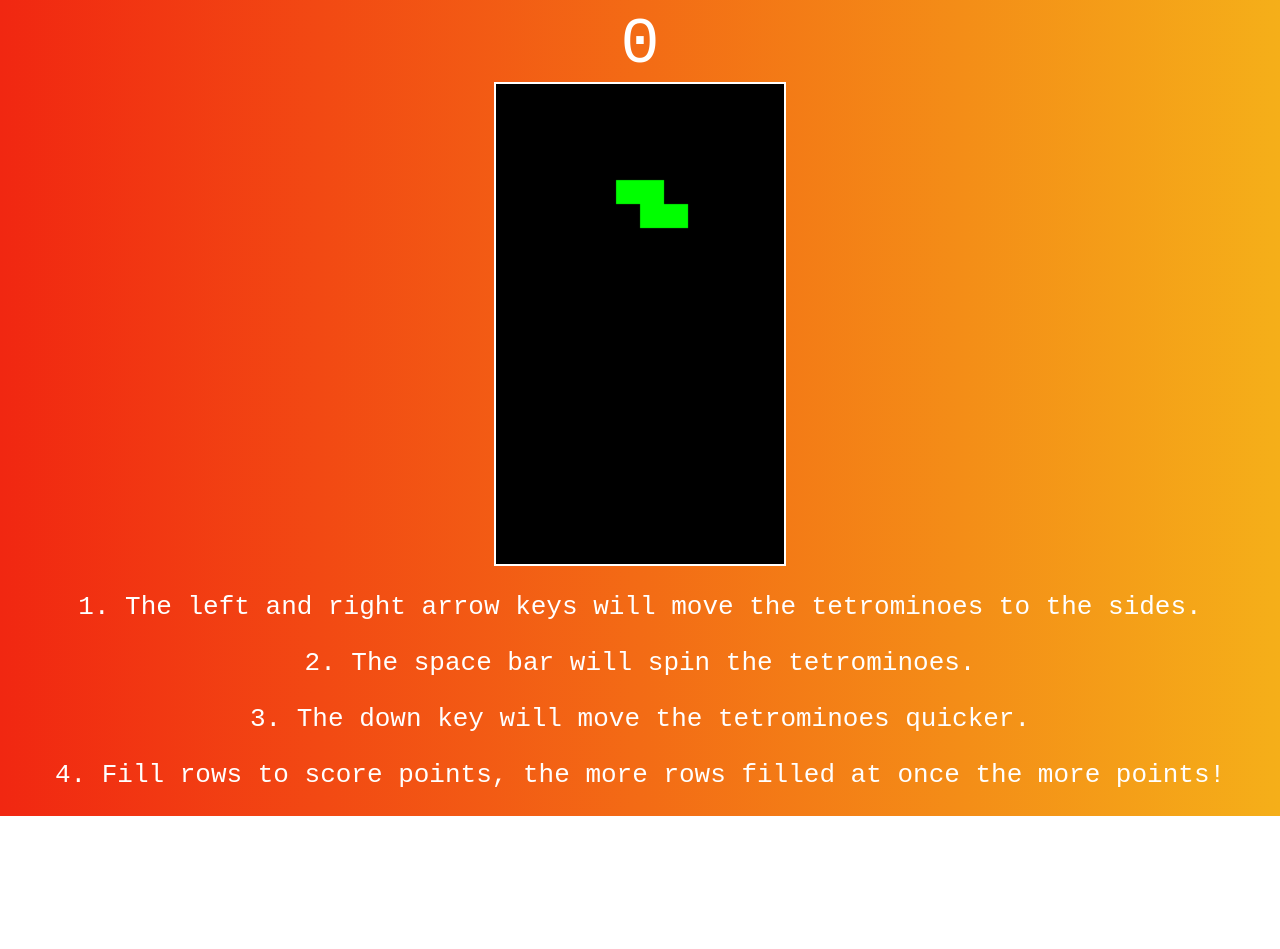
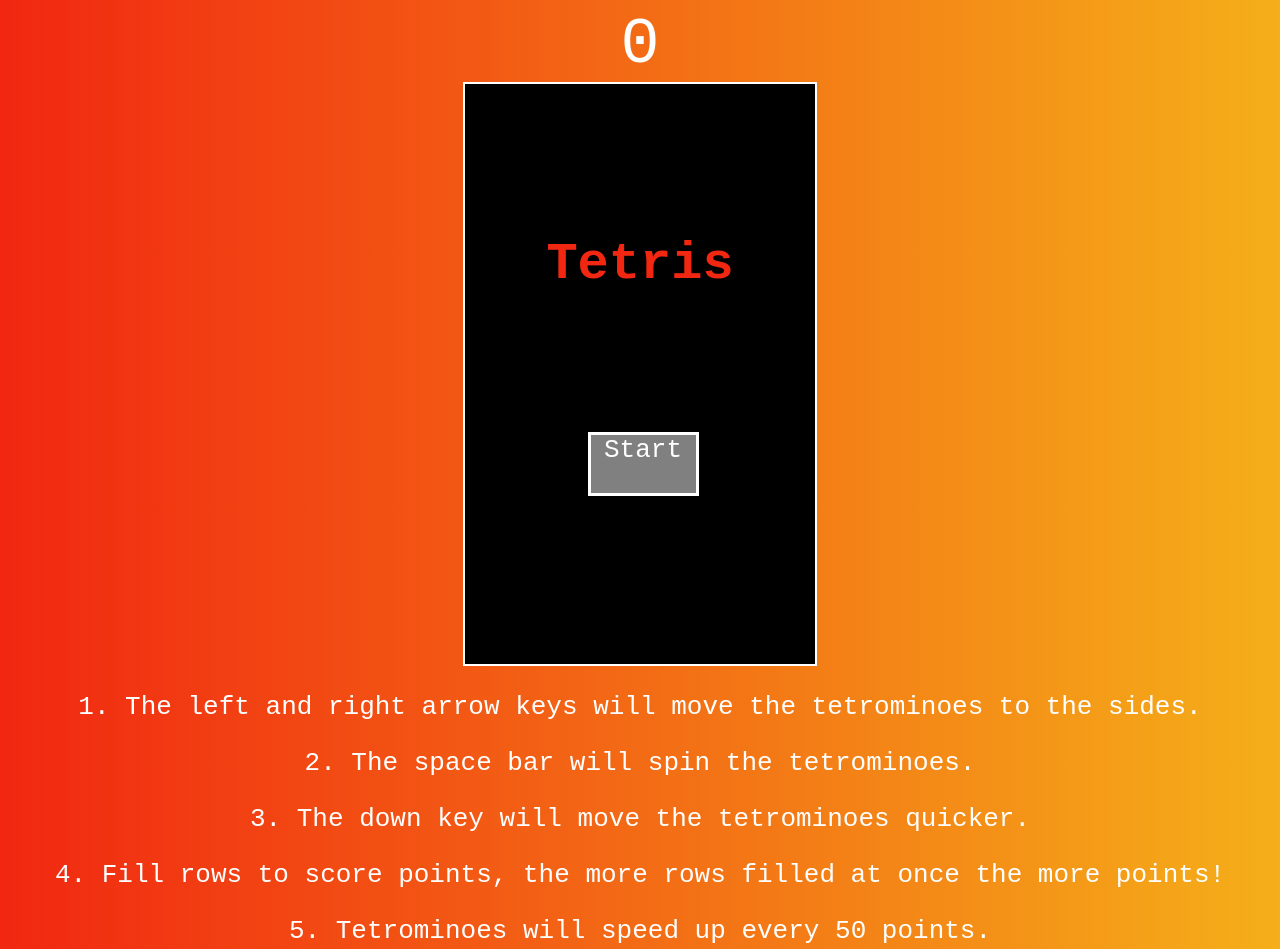
Before and after one commit to Danielson77789/tetris, a plain HTML site: page index.html in a window 1280 px wide. Shown: the top 949 px of the page. Before the commit the page ends 816 px from the top, so only its background shows below. Drawn offline with Linux system fonts and the light colour scheme.

Commit message:
"added speedUp and a Menu"

```diff
--- a/app.js
+++ b/app.js
@@ -17,6 +17,7 @@ function arenaSweap() {
 
     player.score += rowCount * 10;
     rowCount *= 2;
+    speedUp();
   }
 }
 
@@ -145,6 +146,8 @@ function playerReset() {
   if (collide(arena, player)) {
     arena.forEach(row => row.fill(0));
     player.score = 0;
+    speedCount = 0;
+    let dropInterval = 1000;
     updateScore();
   }
 }
@@ -201,6 +204,18 @@ function update(time = 0) {
   requestAnimationFrame(update);
 }
 
+let speedCount = 0;
+
+function speedUp() {
+  let args = player.score - speedCount;
+  if (args >= 50) {
+    dropInterval -= 100;
+    speedCount += 50;
+    console.log(dropInterval);
+  }
+
+}
+
 function updateScore() {
   document.getElementById('score').innerText = player.score;
 }
--- a/index.html
+++ b/index.html
@@ -6,14 +6,17 @@
   <link rel="stylesheet" href="./style.css">
 </head>
 <body>
-  <div id='score'> </div>
+  <div id='score'>0</div>
   <div class="main-wrapper">
-    <canvas id='tetris' height="400" width="240"></canvas>
+    <div class="menu-wrapper">
+      <h1 id="title">Tetris</h1>
+      <a href="./tetris.html">Start</a>
+    </div>
   </div>
   <p>1. The left and right arrow keys will move the tetrominoes to the sides.</p>
   <p>2. The space bar will spin the tetrominoes.</p>
   <p>3. The down key will move the tetrominoes quicker.</p>
   <p>4. Fill rows to score points, the more rows filled at once the more points!</p>
-  <script src="./app.js"></script>
+  <p>5. Tetrominoes will speed up every 50 points.</p>
 </body>
 </html>
--- a/style.css
+++ b/style.css
@@ -17,3 +17,30 @@ canvas {
 #score {
   font-size: 2.5em;
 }
+.menu-wrapper {
+  height: 60vh;
+  height: 580px;
+  width: 350px;
+  border: solid 2px #fff;
+  display: flex;
+  background: black;
+  position: relative;
+  justify-content: center;
+}
+a {
+  color: #fff;
+  background: grey;
+  width: 30%;
+  height: 10%;
+  border: solid 3px white;
+  text-decoration: none;
+  position: absolute;
+  top: 60%;
+  left: 35%;
+}
+
+#title {
+  position: absolute;
+  color: #f12711;
+  top: 20%;
+}
```
Also changed, not shown: tetris.html (added, +15 -0 lines).
